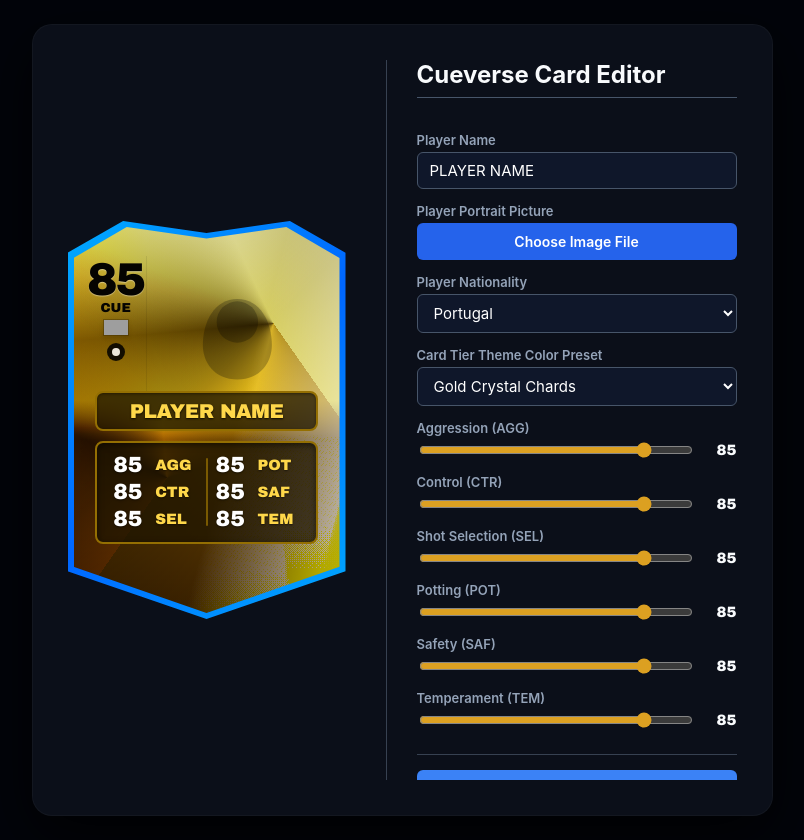
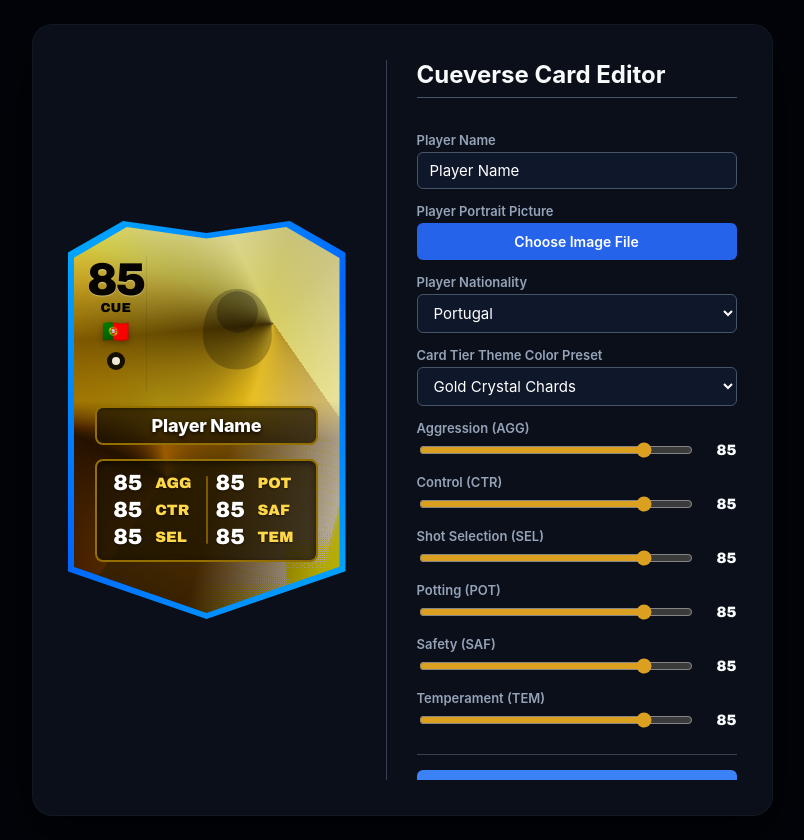
Before and after one commit to 8brcam/test, a plain HTML site: page index.html in a window 1280 px wide. Shown: the whole page, without its empty margins (238-1042 px from the left). Drawn offline with Linux system fonts and the light colour scheme; grey boxes are pictures that could not be loaded.

Commit message:
Update index.html

```diff
--- a/index.html
+++ b/index.html
@@ -4,7 +4,7 @@
     <meta charset="UTF-8">
     <meta name="viewport" content="width=device-width, initial-scale=1.0">
     <title>Cueverse Premium Player Card Showcase</title>
-    <!-- Stable fallback library for browser element capture -->
+    <!-- Stable high-fidelity canvas capture engine library -->
     <script src="https://cloudflare.com"></script>
     <style id="themeStylesheet">
         :root {
@@ -14,6 +14,10 @@
             --card-text: #050401;
             --stat-box-border: #946f02;
             --stat-panel-bg: rgba(30, 20, 1, 0.75);
+            /* Dynamic neon border colors */
+            --neon-start: #00f0ff;
+            --neon-mid: #0066ff;
+            --neon-end: #00f0ff;
         }
 
         body {
@@ -54,7 +58,7 @@
             position: relative;
             width: 278px;
             height: 398px;
-            background: linear-gradient(135deg, #00f0ff 0%, #0066ff 50%, #00f0ff 100%);
+            background: linear-gradient(135deg, var(--neon-start) 0%, var(--neon-mid) 50%, var(--neon-end) 100%);
             background-size: 200% 200%;
             box-shadow: 0 5px 15px rgba(0, 0, 0, 0.5);
             display: flex;
@@ -68,7 +72,7 @@
 
         .neon-border-wrapper:hover {
             transform: scale(1.14) rotateX(10deg) rotateY(-5deg);
-            box-shadow: 0 30px 70px rgba(0, 229, 255, 0.5), 0 15px 30px rgba(0, 102, 255, 0.4);
+            box-shadow: 0 30px 70px rgba(0, 229, 255, 0.35), 0 15px 30px rgba(0, 102, 255, 0.25);
         }
 
         .fut-card {
@@ -148,23 +152,13 @@
         }
 
         .pos-txt { font-size: 13px; font-weight: 900; text-transform: uppercase; color: #050401; }
-
-        .flag-img {
-            width: 24px;
-            height: 15px;
-            object-fit: cover;
-            border: 1px solid rgba(0, 0, 0, 0.25);
-            box-shadow: 0 2px 4px rgba(0,0,0,0.1);
-            margin: 2px 0;
-        }
-
         .club-icon { width: 20px; height: 20px; opacity: 0.85; margin-top: 2px; }
 
         .avatar-placeholder {
             width: 75%;
             display: flex;
-            justify-content: center;
-            align-items: flex-end;
+            justify-content: center;   /* Perfectly centers image horizontally */
+            align-items: center;       /* Perfectly centers image vertically */
             overflow: hidden;
             z-index: 4;
             height: 100%;
@@ -175,7 +169,7 @@
             height: auto;
             max-height: 115px;
             object-fit: contain;
-            object-position: bottom center;
+            object-position: center center; /* Precise graphic absolute centering parameter */
         }
 
         .name-box {
@@ -183,7 +177,7 @@
             justify-content: center;
             align-items: center;
             width: 92%;
-            margin: 0 auto;
+            margin: 15px auto 0 auto;        /* Shifted downwards from the top header */
             padding: 4px 0;
             z-index: 4;
             background-color: var(--stat-panel-bg);
@@ -195,15 +189,14 @@
 
         .player-name {
             text-align: center;
-            font-family: "Arial Black", -apple-system, sans-serif;
-            font-size: 20px;
-            font-weight: 900;
-            text-transform: uppercase;
-            letter-spacing: -0.5px;
+            font-family: -apple-system, BlinkMacSystemFont, "Segoe UI", Roboto, sans-serif;
+            font-size: 18px;
+            font-weight: 800;
+            letter-spacing: -0.2px;
             margin: 0;
             padding: 3px 10px;
-            color: #ffd84a;
-            text-shadow: 0px 1px 2px rgba(0, 0, 0, 0.8);
+            color: #ffffff;
+            text-shadow: 0px 2px 4px rgba(0, 0, 0, 0.95);
         }
 
         .stats-grid {
@@ -212,7 +205,7 @@
             align-items: center;
             padding: 10px 16px;
             width: 92%;
-            margin: 10px auto 0 auto;
+            margin: 14px auto 0 auto;        /* Pushed box structure downwards */
             z-index: 4;
             background-color: var(--stat-panel-bg);
             border-radius: 8px;
@@ -290,7 +283,8 @@
                         <div class="badge-ovr">
                             <span class="ovr-txt" id="cardOvr">85</span>
                             <span class="pos-txt" id="cardPos">CUE</span>
-                            <img src="https://wikimedia.org" class="flag-img" id="cardFlag" alt="Country Flag">
+                            <!-- Inline text block securely displays flag emojis everywhere automatically -->
+                            <span id="cardFlag" style="font-size: 22px; line-height: 1; margin: 4px 0; display: inline-block; filter: drop-shadow(0 2px 3px rgba(0,0,0,0.3));">🇵🇹</span>
                             <svg class="club-icon" viewBox="0 0 100 100" xmlns="http://w3.org">
                                 <circle cx="50" cy="50" r="45" fill="#000"/><circle cx="50" cy="50" r="20" fill="#fff"/>
                             </svg>
@@ -304,7 +298,7 @@
                     </div>
 
                     <div class="name-box">
-                        <div class="player-name" id="cardName">PLAYER NAME</div>
+                        <div class="player-name" id="cardName">Player Name</div>
                     </div>
 
                     <div class="stats-grid" id="statsGridElement">
@@ -330,13 +324,14 @@
 
         <div class="input-group">
             <label for="nameInput">Player Name</label>
-            <input type="text" id="nameInput" value="PLAYER NAME" maxlength="14">
+            <input type="text" id="nameInput" value="Player Name" maxlength="14">
         </div>
 
         <div class="input-group">
             <label>Player Portrait Picture</label>
-            <button class="btn-upload" style="background-color: #2563eb;" onclick="document.getElementById('imageLoader').click()">Choose Image File</button>
-            <input type="file" id="imageLoader" accept="image/*" style="display: none;">
+            <!-- Fixed click invocation maps securely across all desktop and mobile hosting conditions -->
+            <button type="button" class="btn-upload" style="background-color: #2563eb;" onclick="document.getElementById('imageLoader').click();">Choose Image File</button>
+            <input type="file" id="imageLoader" accept="image/*" style="display: none !important;">
         </div>
 
         <div class="input-group">
@@ -388,8 +383,8 @@
         </div>
 
         <div class="input-group" style="margin-top: 10px; border-top: 1px solid #374151; padding-top: 15px;">
-            <button class="btn-upload" style="background-color: #3b82f6; margin-bottom: 10px;" onclick="downloadCardAsPNG()">Download Card Image (PNG)</button>
-            <button class="btn-upload" style="background-color: #10b981;" onclick="generateBakedCode()" id="actionBtn">Copy Card Code Bundle</button>
+            <button type="button" class="btn-upload" style="background-color: #3b82f6; margin-bottom: 10px;" onclick="downloadCardAsPNG()">Download Card Image (PNG)</button>
+            <button type="button" class="btn-upload" style="background-color: #10b981;" onclick="generateBakedCode()" id="actionBtn">Copy Card Code Bundle</button>
         </div>
 
         <div class="input-group" id="outputArea" style="display: none; margin-top: 10px;">
@@ -398,7 +393,7 @@
     </div>
 </div>
 <script>
-    // Part 1: DOM Reference Elements Storage
+    // 1. DOM Target Configurations
     const cardName = document.getElementById('cardName');
     const cardFlag = document.getElementById('cardFlag');
     const cardInnerLayer = document.getElementById('cardInnerLayer');
@@ -410,16 +405,16 @@
     const imageLoader = document.getElementById('imageLoader');
     const metrics = ['agg', 'ctr', 'sel', 'pot', 'saf', 'tem'];
 
-    // Part 2: Static Resource Data Lookups
     const flags = {
-        pt: "https://wikimedia.org",
-        gb: "https://wikimedia.org",
-        us: "https://wikimedia.org",
-        br: "https://wikimedia.org",
-        de: "https://wikimedia.org"
+        pt: "🇵🇹",
+        gb: "🇬🇧",
+        us: "🇺🇸",
+        br: "🇧🇷",
+        de: "🇩🇪"
     };
 
-    // Part 3: Interactive 3D Card Tilting Mechanics
+    // 2. Interactive Tilt Controller
+    if (glowWrapper) {
         glowWrapper.addEventListener('mousemove', (e) => {
             const rect = glowWrapper.getBoundingClientRect();
             const x = e.clientX - rect.left;
@@ -438,8 +433,10 @@
             cardInnerLayer.style.setProperty('--gloss-x', '170%');
             cardInnerLayer.style.setProperty('--gloss-y', '170%');
         });
+    }
 
-    // Part 4: Asynchronous Portrait Asset Pipeline
+    // 3. Picture Pipeline Loader
+    if (imageLoader) {
         imageLoader.addEventListener('change', function(e) {
             if (e.target.files && e.target.files[0]) {
                 const reader = new FileReader();
@@ -447,85 +444,106 @@
                     avatarContainer.innerHTML = '';
                     const img = document.createElement('img');
                     img.src = event.target.result;
-                img.style.cssText = "width: 90%; height: auto; max-height: 115px; object-fit: contain; object-position: bottom center;";
+                    img.style.cssText = "width: 90%; height: auto; max-height: 115px; object-fit: contain; object-position: center center; z-index: 4; position: relative;";
                     avatarContainer.appendChild(img);
                 };
-            reader.readAsDataURL(e.target.files[0]);
+                reader.readAsDataURL(e.target.files[0]); // Targets absolute binary photo stream safely
             }
         });
+    }
 
-    // Part 5: Core Tier Visual Styling Switcher
+    // 4. Color Palette & Neon Border Switcher Engine
     function applyTierTheming(selectedTier) {
+        if (!cardInnerLayer) return;
         if (selectedTier === 'gold') {
             document.documentElement.style.setProperty('--stat-box-border', '#946f02');
             document.documentElement.style.setProperty('--stat-panel-bg', 'rgba(30, 20, 1, 0.75)');
+            document.documentElement.style.setProperty('--neon-start', '#00f0ff');
+            document.documentElement.style.setProperty('--neon-mid', '#0066ff');
+            document.documentElement.style.setProperty('--neon-end', '#00f0ff');
             cardInnerLayer.style.backgroundImage = `linear-gradient(135deg, rgba(255,255,255,0.7) 0%, transparent 45%), linear-gradient(225deg, rgba(0,0,0,0.3) 0%, transparent 55%), conic-gradient(from 145deg at 75% 25%, #cfa81f 0deg, #ffd952 50deg, #594202 120deg, transparent 190deg), conic-gradient(from 215deg at 35% 65%, #b59210 0deg, #402e01 80deg, #ffeba3 140deg, transparent 220deg), linear-gradient(to bottom, #ffe875 0%, #fced4e 45%, #695105 55%, #382501 100%)`;
         } else if (selectedTier === 'silver') {
             document.documentElement.style.setProperty('--stat-box-border', '#475569');
             document.documentElement.style.setProperty('--stat-panel-bg', 'rgba(15, 23, 42, 0.65)');
+            document.documentElement.style.setProperty('--neon-start', '#cbd5e1');
+            document.documentElement.style.setProperty('--neon-mid', '#475569');
+            document.documentElement.style.setProperty('--neon-end', '#cbd5e1');
             cardInnerLayer.style.backgroundImage = `linear-gradient(135deg, rgba(255,255,255,0.8) 0%, transparent 45%), linear-gradient(225deg, rgba(0,0,0,0.2) 0%, transparent 55%), conic-gradient(from 145deg at 75% 25%, #94a3b8 0deg, #ffffff 50deg, #475569 120deg, transparent 190deg), conic-gradient(from 215deg at 35% 65%, #cbd5e1 0deg, #1e293b 80deg, #f8fafc 140deg, transparent 220deg), linear-gradient(to bottom, #f1f5f9 0%, #cbd5e1 45%, #334155 55%, #0f172a 100%)`;
         } else if (selectedTier === 'bronze') {
             document.documentElement.style.setProperty('--stat-box-border', '#451a03');
             document.documentElement.style.setProperty('--stat-panel-bg', 'rgba(43, 17, 2, 0.7)');
+            document.documentElement.style.setProperty('--neon-start', '#d97706');
+            document.documentElement.style.setProperty('--neon-mid', '#451a03');
+            document.documentElement.style.setProperty('--neon-end', '#d97706');
             cardInnerLayer.style.backgroundImage = `linear-gradient(135deg, rgba(255,255,255,0.4) 0%, transparent 45%), linear-gradient(225deg, rgba(0,0,0,0.4) 0%, transparent 55%), conic-gradient(from 145deg at 75% 25%, #b45309 0deg, #ffedd5 50deg, #451a03 120deg, transparent 190deg), conic-gradient(from 215deg at 35% 65%, #d97706 0deg, #2b1102 80deg, #fed7aa 140deg, transparent 220deg), linear-gradient(to bottom, #ffedd5 0%, #fed7aa 45%, #451a03 55%, #1c0a00 100%)`;
         }
     }
 
-    // Part 6: Form Synchronizer & Dynamic OVR Calculator
+    // 5. Dynamic Sync Form Values & Compute Rounded Card OVR
     function updateCard() {
-        cardName.textContent = nameInput.value.toUpperCase() || "PLAYER NAME";
-        cardFlag.src = flags[countryInput.value];
+        cardName.textContent = nameInput.value || "Player Name";
+        cardFlag.textContent = flags[countryInput.value];
         let totalStatsValue = 0;
         metrics.forEach(m => {
-            const val = parseInt(document.getElementById(`${m}Input`).value) || 0;
+            const inputEl = document.getElementById(`${m}Input`);
+            const valEl = document.getElementById(`${m}Val`);
+            const displayEl = document.getElementById(`card${m.charAt(0).toUpperCase() + m.slice(1)}`);
+            if (inputEl) {
+                const val = parseInt(inputEl.value, 10) || 0;
                 totalStatsValue += val;
-            document.getElementById(`${m}Val`).textContent = val;
-            document.getElementById(`card${m.charAt(0).toUpperCase() + m.slice(1)}`).textContent = val;
+                if (valEl) valEl.textContent = val;
+                if (displayEl) displayEl.textContent = val;
+            }
         });
-        document.getElementById('cardOvr').textContent = Math.round(totalStatsValue / metrics.length);
-        applyTierTheming(tierInput.value);
+        const ovrEl = document.getElementById('cardOvr');
+        if (ovrEl) ovrEl.textContent = Math.round(totalStatsValue / metrics.length);
+        if (tierInput) applyTierTheming(tierInput.value);
     }
 
-    // Part 7: High-Definition Canvas Rendering Engine
+    // 6. High-Quality Image Exporter Canvas Generation
     function downloadCardAsPNG() {
         const cardTargetNode = document.getElementById('cardElement');
-        const sanitisedFilename = nameInput.value.trim().replace(/\s+/g, '_') || 'player';
-        glowWrapper.style.transform = 'scale(1) rotateX(0deg) rotateY(0deg)';
+        if (!cardTargetNode) return;
+        const sanitisedFilename = nameInput ? nameInput.value.trim().replace(/\s+/g, '_') : 'player';
+        if (glowWrapper) glowWrapper.style.transform = 'scale(1) rotateX(0deg) rotateY(0deg)';
 
-        html2canvas(cardTargetNode, {
-            useCORS: true,
-            scale: 2,
-            backgroundColor: null
-        }).then(canvas => {
+        html2canvas(cardTargetNode, { useCORS: true, scale: 2, backgroundColor: null }).then(canvas => {
             const anchorLinkTrigger = document.createElement('a');
             anchorLinkTrigger.download = `cueverse_${sanitisedFilename.toLowerCase()}_card.png`;
             anchorLinkTrigger.href = canvas.toDataURL('image/png');
             anchorLinkTrigger.click();
         }).catch(err => {
-            console.error('Render pipeline error:', err);
+            console.error('Canvas processing warning thrown:', err);
         });
     }
 
-    // Part 8: HTML Page Bundle Serializer & Event Bindings
+    // 7. Bundle Compiler
     function generateBakedCode() {
-        const primaryStyles = document.getElementById('themeStylesheet').outerHTML;
-        const coreCardStructure = document.querySelector('.card-container').innerHTML;
+        const primaryStyles = document.getElementById('themeStylesheet')?.outerHTML || '';
+        const coreCardStructure = document.querySelector('.card-container')?.innerHTML || '';
         const finalCompiledPayload = `<!DOCTYPE html><html lang="en"><head><meta charset="UTF-8">${primaryStyles}</head><body style="background:#02040a; display:flex; justify-content:center; align-items:center; min-height:100vh; margin:0;">${coreCardStructure}</body></html>`;
         const codeBox = document.getElementById('codeBox');
         const outputArea = document.getElementById('outputArea');
-        codeBox.value = finalCompiledPayload;
-        outputArea.style.display = 'block';
+        if (codeBox) codeBox.value = finalCompiledPayload;
+        if (outputArea) outputArea.style.display = 'block';
 
         navigator.clipboard.writeText(finalCompiledPayload).then(() => {
             const btn = document.getElementById('actionBtn');
+            if (btn) {
                 btn.textContent = "COPIED TO CLIPBOARD! ✓";
                 btn.style.backgroundColor = "#059669";
                 setTimeout(() => { btn.textContent = "Copy Card Code Bundle"; btn.style.backgroundColor = "#10b981"; }, 2000);
+            }
         });
     }
 
-    [nameInput, countryInput, tierInput].forEach(el => el.addEventListener('input', updateCard));
-    metrics.forEach(m => document.getElementById(`${m}Input`).addEventListener('input', updateCard));
+    [nameInput, countryInput, tierInput].forEach(el => {
+        if (el) el.addEventListener('input', updateCard);
+    });
+    metrics.forEach(m => {
+        const el = document.getElementById(`${m}Input`);
+        if (el) el.addEventListener('input', updateCard);
+    });
     updateCard();
 </script>
 </body>
```
Lines whose indentation alone changed are shown as unchanged.
